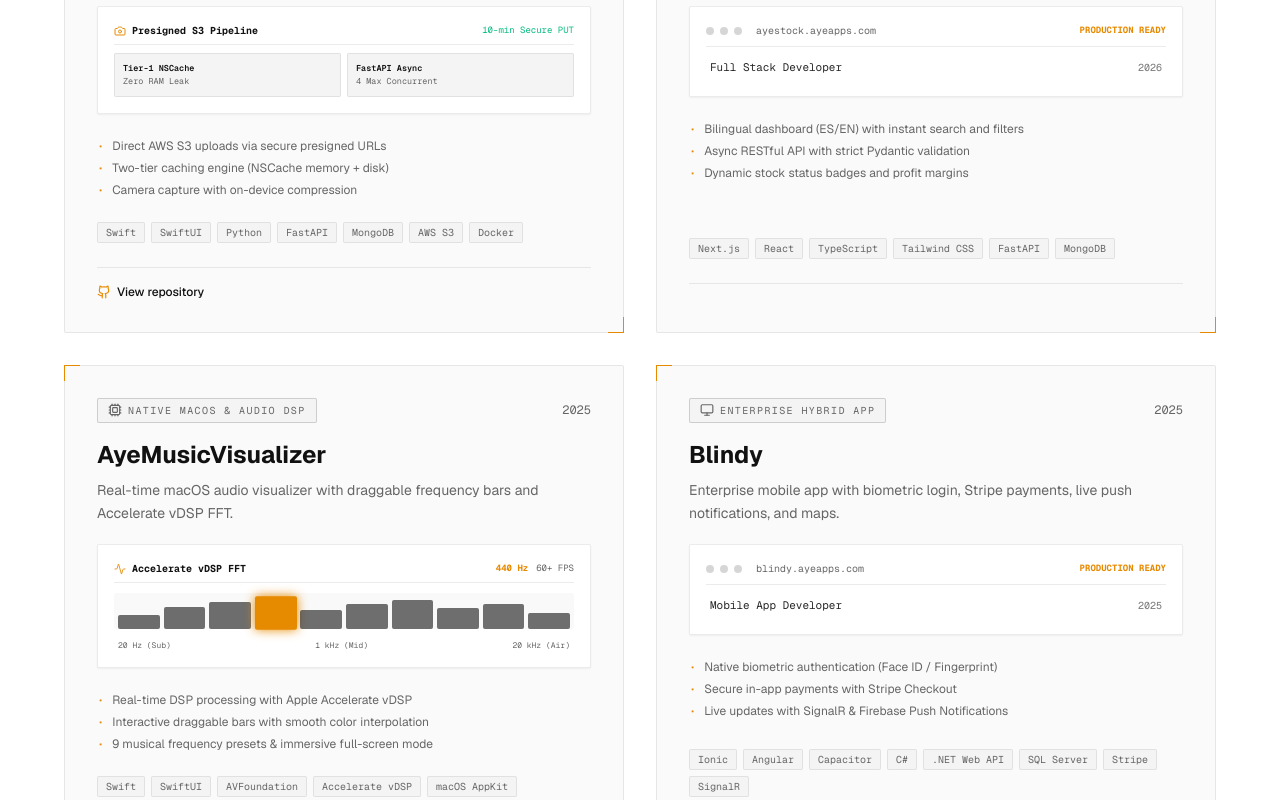
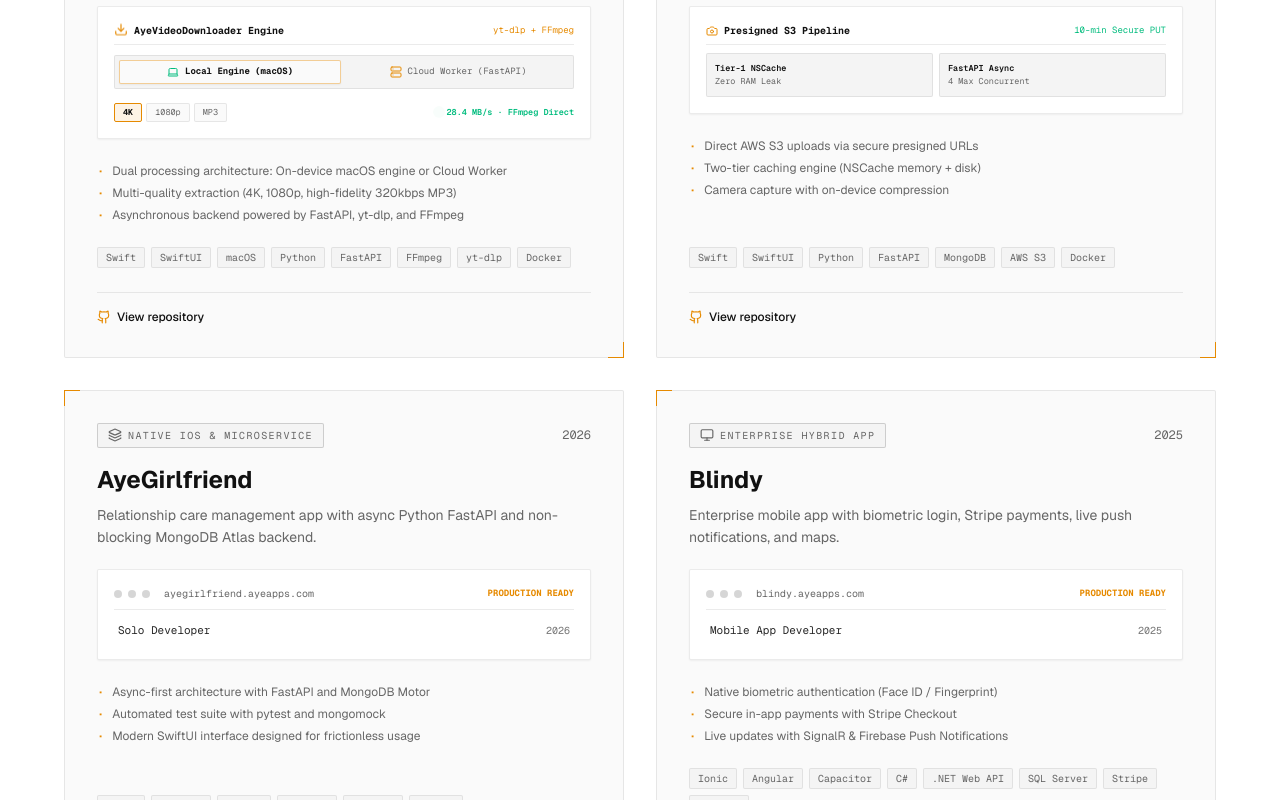
Before and after one commit to AyeApps/AyeAppsWeb, a Next.js app: page /en/portfolio in a window 1280 px wide. Shown: the part 1660-2460 px from the top of the page. Built offline with nearby package versions, Linux system fonts and the light colour scheme.

Commit message:
feat(projects): add AyeVideoDownloader and remove AyeStock, AyeMusicVisualizer, and MediScann

```diff
--- a/src/components/ProjectsShowcase.tsx
+++ b/src/components/ProjectsShowcase.tsx
@@ -1,7 +1,7 @@
 'use client'
 
-import { useState, useEffect } from 'react'
-import { PROJECTS, Project } from '@/data/projects'
+import { useState } from 'react'
+import { PROJECTS } from '@/data/projects'
 import ScrollReveal from './ScrollReveal'
 import {
   ExternalLink,
@@ -9,17 +9,13 @@
   Smartphone,
   Monitor,
   Cpu,
-  Activity,
   CheckSquare,
   ChevronRight,
   ChevronDown,
-  Volume2,
-  Sparkles,
-  Check,
-  Calendar,
-  Clock,
-  Repeat,
-  Camera
+  Camera,
+  Download,
+  Server,
+  Laptop
 } from 'lucide-react'
 import { GithubIcon } from './Icons'
 
@@ -51,9 +47,9 @@
   // Interactive state for Fatima Resendiz CRM demo
   const [crmStep, setCrmStep] = useState<number>(2) // 0: Lead, 1: Contacted, 2: Booked, 3: Delivered
 
-  // Interactive state for AyeMusicVisualizer
-  const [activeFrequency, setActiveFrequency] = useState<string>('440 Hz')
-  const [audioGain, setAudioGain] = useState<number>(85)
+  // Interactive state for AyeVideoDownloader demo
+  const [downloaderMode, setDownloaderMode] = useState<'local' | 'cloud'>('local')
+  const [downloaderQuality, setDownloaderQuality] = useState<'4K' | '1080p' | 'MP3'>('4K')
 
   const p = dict.portfolio
 
@@ -62,7 +58,7 @@
     if (filter === 'client') return item.category === 'client'
     if (filter === 'product') return item.category === 'product'
     if (filter === 'mobile') return item.category === 'mobile' || item.technologies.some(t => ['Swift', 'SwiftUI', 'iOS', 'React Native', 'Ionic'].includes(t))
-    if (filter === 'macos') return item.category === 'macos' || item.category === 'ai'
+    if (filter === 'macos') return item.category === 'macos' || item.technologies.includes('macOS')
     return true
   })
 
@@ -78,19 +74,6 @@
   const toggleTaskNode = (id: string) => {
     setAyeTasksExpanded((prev) => ({ ...prev, [id]: !prev[id] }))
   }
-
-  const FREQ_BARS = [
-    { hz: '60 Hz', label: 'Sub-bass', defaultH: 45 },
-    { hz: '120 Hz', label: 'Bass', defaultH: 70 },
-    { hz: '250 Hz', label: 'Warmth', defaultH: 85 },
-    { hz: '440 Hz', label: 'Pitch A4', defaultH: 95 },
-    { hz: '1 kHz', label: 'Presence', defaultH: 60 },
-    { hz: '2.5 kHz', label: 'Clarity', defaultH: 78 },
-    { hz: '5 kHz', label: 'Definition', defaultH: 90 },
-    { hz: '8 kHz', label: 'Brilliance', defaultH: 65 },
-    { hz: '12 kHz', label: 'Air', defaultH: 80 },
-    { hz: '16 kHz', label: 'Harmonics', defaultH: 50 },
-  ]
 
   const CRM_STAGES = [
     { name: lang === 'es' ? 'Prospecto' : 'Lead', color: 'text-[var(--muted)]' },
@@ -179,7 +162,7 @@
                     {project.tagline[lang]}
                   </p>
 
-                  {/* Interactive Visual Representation Mockups (Delight Tier) */}
+                  {/* Interactive Visual Representation Mockups */}
                   <div className="mb-6 p-4 rounded-xs border border-[var(--border)] bg-[var(--surface-raised)] overflow-hidden shadow-xs">
                     {project.id === 'fatima-resendiz' ? (
                       /* Interactive Fatima Resendiz CRM Platform Mockup */
@@ -286,45 +269,64 @@
                           )}
                         </div>
                       </div>
-                    ) : project.id === 'ayemusicvisualizer' ? (
-                      /* Interactive macOS Audio DSP Equalizer Mockup */
-                      <div className="space-y-2.5">
-                        <div className="flex items-center justify-between pb-1.5 border-b border-[var(--border)] text-[10px] font-mono">
+                    ) : project.id === 'aye-video-downloader' ? (
+                      /* Interactive AyeVideoDownloader Dual Engine Mockup */
+                      <div className="space-y-2.5 font-mono text-[10px]">
+                        <div className="flex items-center justify-between pb-1.5 border-b border-[var(--border)]">
                           <span className="text-[var(--foreground)] font-bold flex items-center gap-1.5">
-                            <Activity className="w-3 h-3 text-[var(--accent-amber)] animate-pulse" />
-                            Accelerate vDSP FFT
+                            <Download className="w-3.5 h-3.5 text-[var(--accent-amber)] animate-bounce" />
+                            AyeVideoDownloader Engine
                           </span>
-                          <div className="flex items-center gap-2 text-[9px]">
-                            <span className="text-[var(--accent-amber)] font-bold">{activeFrequency}</span>
-                            <span className="text-[var(--muted)]">60+ FPS</span>
-                          </div>
+                          <span className="text-[var(--accent-amber)] text-[9px]">yt-dlp + FFmpeg</span>
                         </div>
 
-                        {/* Interactive Equalizer Bars */}
-                        <div className="flex items-end justify-between h-9 gap-1 pt-1 px-1 bg-[var(--surface-alt)]/50 rounded-xs">
-                          {FREQ_BARS.map((bar, i) => {
-                            const isActive = activeFrequency === bar.hz
-                            const dynamicH = isActive ? 100 : bar.defaultH
-                            return (
+                        {/* Dual Mode Switcher */}
+                        <div className="grid grid-cols-2 gap-1.5 p-1 rounded-xs bg-[var(--surface-alt)] border border-[var(--border)]">
+                          <button
+                            onClick={() => setDownloaderMode('local')}
+                            className={`flex items-center justify-center gap-1.5 py-1 text-[9px] rounded-xs transition-all cursor-pointer ${
+                              downloaderMode === 'local'
+                                ? 'bg-[var(--surface)] text-[var(--foreground)] font-bold border border-[var(--accent-amber-border)] shadow-xs'
+                                : 'text-[var(--muted)] hover:text-[var(--foreground)]'
+                            }`}
+                          >
+                            <Laptop className="w-3 h-3 text-emerald-500" />
+                            {lang === 'es' ? 'Modo Local (macOS)' : 'Local Engine (macOS)'}
+                          </button>
+                          <button
+                            onClick={() => setDownloaderMode('cloud')}
+                            className={`flex items-center justify-center gap-1.5 py-1 text-[9px] rounded-xs transition-all cursor-pointer ${
+                              downloaderMode === 'cloud'
+                                ? 'bg-[var(--surface)] text-[var(--foreground)] font-bold border border-[var(--accent-amber-border)] shadow-xs'
+                                : 'text-[var(--muted)] hover:text-[var(--foreground)]'
+                            }`}
+                          >
+                            <Server className="w-3 h-3 text-[var(--accent-amber)]" />
+                            {lang === 'es' ? 'Cloud Worker (FastAPI)' : 'Cloud Worker (FastAPI)'}
+                          </button>
+                        </div>
+
+                        {/* Quality Selector & Telemetry */}
+                        <div className="flex items-center justify-between pt-1">
+                          <div className="flex items-center gap-1">
+                            {(['4K', '1080p', 'MP3'] as const).map((q) => (
                               <button
-                                key={bar.hz}
-                                onMouseEnter={() => setActiveFrequency(bar.hz)}
-                                onClick={() => setActiveFrequency(bar.hz)}
-                                aria-label={`Frecuencia ${bar.hz}`}
-                                style={{ height: `${dynamicH}%` }}
-                                className={`w-full rounded-xs transition-all duration-150 cursor-pointer ${
-                                  isActive
-                                    ? 'bg-[var(--accent-amber)] shadow-[0_0_10px_var(--accent-amber)] scale-y-105'
-                                    : 'bg-[var(--foreground)] opacity-60 hover:opacity-100 hover:bg-[var(--accent-amber)]'
+                                key={q}
+                                onClick={() => setDownloaderQuality(q)}
+                                className={`px-2 py-0.5 text-[8.5px] rounded-xs border transition-all cursor-pointer ${
+                                  downloaderQuality === q
+                                    ? 'border-[var(--accent-amber)] bg-[var(--accent-amber-subtle)] text-[var(--foreground)] font-bold'
+                                    : 'border-[var(--border)] bg-[var(--surface)] text-[var(--muted)]'
                                 }`}
-                              />
-                            )
-                          })}
-                        </div>
-                        <div className="flex items-center justify-between text-[8px] font-mono text-[var(--muted)] px-1">
-                          <span>20 Hz (Sub)</span>
-                          <span>1 kHz (Mid)</span>
-                          <span>20 kHz (Air)</span>
+                              >
+                                {q}
+                              </button>
+                            ))}
+                          </div>
+                          <div className="text-[8.5px] text-emerald-500 font-semibold flex items-center gap-1">
+                            <span className="w-1.5 h-1.5 rounded-full bg-emerald-500 animate-ping" />
+                            {downloaderMode === 'local' ? '28.4 MB/s · FFmpeg Direct' : 'Async Queue · 100% Cloud'}
+                          </div>
                         </div>
                       </div>
                     ) : project.id === 'ayerecipes' ? (
--- a/src/data/projects.ts
+++ b/src/data/projects.ts
@@ -2,7 +2,7 @@
   id: string
   slug: string
   title: string
-  category: 'client' | 'product' | 'mobile' | 'macos' | 'ai'
+  category: 'client' | 'product' | 'mobile' | 'macos'
   categoryLabel: { es: string; en: string }
   tagline: { es: string; en: string }
   description: { es: string; en: string }
@@ -88,6 +88,41 @@
     mockupType: 'mobile',
   },
   {
+    id: 'aye-video-downloader',
+    slug: 'aye-video-downloader',
+    title: 'Aye Video Downloader',
+    category: 'product',
+    categoryLabel: { es: 'App Nativa macOS & Cloud Engine', en: 'Native macOS & Cloud Engine' },
+    tagline: {
+      es: 'Extracción y transcodificación multimedia de alto rendimiento con procesamiento dual local y en la nube.',
+      en: 'High-throughput media extraction and transcoding with dual on-device and cloud processing pipelines.',
+    },
+    description: {
+      es: 'Aplicación nativa para macOS (SwiftUI) y cliente web que permite descargar y transcodificar video/audio en calidades de hasta 4K. Integra un motor de procesamiento dual: ejecución local eficiente o pipeline asíncrono en la nube con backend en Python/FastAPI, colas de descarga paralelas y transcodificación con FFmpeg.',
+      en: 'Native macOS (SwiftUI) and web application for high-throughput video and audio stream extraction up to 4K. Features a dual-processing engine: lightweight on-device execution or an asynchronous cloud worker pipeline powered by Python/FastAPI, parallel download queues, and FFmpeg transcoding.',
+    },
+    highlights: {
+      es: [
+        'Modo dual de procesamiento: Motor local en macOS o Cloud Worker',
+        'Extracción en múltiples calidades (4K, 1080p, audio MP3 320kbps)',
+        'Backend asíncrono con FastAPI, yt-dlp y transcodificación FFmpeg',
+        'Cliente nativo SwiftUI con telemetría de tasa de transferencia en vivo',
+      ],
+      en: [
+        'Dual processing architecture: On-device macOS engine or Cloud Worker',
+        'Multi-quality extraction (4K, 1080p, high-fidelity 320kbps MP3)',
+        'Asynchronous backend powered by FastAPI, yt-dlp, and FFmpeg',
+        'Native SwiftUI client with real-time transfer telemetry',
+      ],
+    },
+    technologies: ['Swift', 'SwiftUI', 'macOS', 'Python', 'FastAPI', 'FFmpeg', 'yt-dlp', 'Docker'],
+    year: '2026',
+    role: { es: 'Arquitectura & Desarrollo de Producto', en: 'Product Architecture & Engineering' },
+    featured: true,
+    githubUrl: 'https://github.com/alberto24dev/AyeVideoDownloader',
+    mockupType: 'terminal',
+  },
+  {
     id: 'ayerecipes',
     slug: 'ayerecipes',
     title: 'AyeRecipes',
@@ -121,66 +156,35 @@
     mockupType: 'mobile',
   },
   {
-    id: 'ayestock',
-    slug: 'ayestock',
-    title: 'AyeStock',
+    id: 'ayegirlfriend',
+    slug: 'ayegirlfriend',
+    title: 'AyeGirlfriend',
     category: 'product',
-    categoryLabel: { es: 'Dashboard Web & Inventario', en: 'Web Dashboard & Inventory' },
+    categoryLabel: { es: 'App Nativa iOS & Microservicio', en: 'Native iOS & Microservice' },
     tagline: {
-      es: 'Dashboard bilingüe de control de inventario con modo oscuro, búsqueda regex asíncrona y REST API.',
-      en: 'Bilingual inventory management dashboard with dark mode, async regex search, and REST API.',
+      es: 'Gestor de atención y seguimiento de momentos significativos con backend asíncrono en FastAPI y Motor.',
+      en: 'Relationship care management app with async Python FastAPI and non-blocking MongoDB Atlas backend.',
     },
     description: {
-      es: 'Plataforma web ágil para control de stock, precios de compra/venta y alertas de existencias. Frontend responsivo en Next.js con modo oscuro y backend asíncrono en FastAPI + Motor con búsquedas indexadas en MongoDB.',
-      en: 'Agile inventory control platform tracking stock, buy/sell margins, and inventory status. Responsive Next.js interface with dark mode and async Python FastAPI backend backed by MongoDB indexing.',
+      es: 'Aplicación nativa para iOS diseñada para registrar ideas, planear acciones y organizar momentos importantes. Backend asíncrono construido con FastAPI y Motor (MongoDB Atlas) con suite de pruebas automatizadas en pytest.',
+      en: 'Native iOS application designed to organize thoughtful ideas, plan partner activities, and log relationship milestones. Async FastAPI backend connected to MongoDB Atlas via Motor with automated pytest test suites.',
     },
     highlights: {
       es: [
-        'Dashboard bilingüe (ES/EN) con filtrado y búsqueda instantánea',
-        'API RESTful asíncrona con validaciones Pydantic',
-        'Badges dinámicos de estado de stock y márgenes',
+        'Arquitectura async-first con FastAPI y MongoDB Motor',
+        'Suite de pruebas automatizadas con pytest y mongomock',
+        'Interfaz moderna SwiftUI con foco en usabilidad',
       ],
       en: [
-        'Bilingual dashboard (ES/EN) with instant search and filters',
-        'Async RESTful API with strict Pydantic validation',
-        'Dynamic stock status badges and profit margins',
+        'Async-first architecture with FastAPI and MongoDB Motor',
+        'Automated test suite with pytest and mongomock',
+        'Modern SwiftUI interface designed for frictionless usage',
       ],
     },
-    technologies: ['Next.js', 'React', 'TypeScript', 'Tailwind CSS', 'FastAPI', 'MongoDB'],
+    technologies: ['Swift', 'SwiftUI', 'Python', 'FastAPI', 'MongoDB', 'pytest'],
     year: '2026',
-    role: { es: 'Desarrollador Full Stack', en: 'Full Stack Developer' },
-    mockupType: 'browser',
-  },
-  {
-    id: 'ayemusicvisualizer',
-    slug: 'ayemusicvisualizer',
-    title: 'AyeMusicVisualizer',
-    category: 'macos',
-    categoryLabel: { es: 'App Nativa macOS & Audio DSP', en: 'Native macOS & Audio DSP' },
-    tagline: {
-      es: 'Visualizador de audio en tiempo real para macOS con barras de frecuencia arrastrables y FFT vDSP.',
-      en: 'Real-time macOS audio visualizer with draggable frequency bars and Accelerate vDSP FFT.',
-    },
-    description: {
-      es: 'Aplicación nativa de macOS construida en SwiftUI y AVAudioEngine. Procesa audio en vivo mediante transformada de Fourier rápida (FFT de 2048 muestras con ventana Hann y Accelerate framework) para animar barras de frecuencia interactivas con suavizado exponencial y renderizado a 60+ FPS.',
-      en: 'Native macOS app built with SwiftUI and AVAudioEngine. Analyzes live audio using 2048-sample FFT via Apple Accelerate vDSP and Hann windowing to drive draggable frequency bars with exponential smoothing at 60+ FPS.',
-    },
-    highlights: {
-      es: [
-        'Procesamiento DSP en tiempo real con Apple Accelerate vDSP',
-        'Barras interactivas arrastrables con interpolación de color',
-        '9 presets de frecuencias y control inmersivo en pantalla completa',
-      ],
-      en: [
-        'Real-time DSP processing with Apple Accelerate vDSP',
-        'Interactive draggable bars with smooth color interpolation',
-        '9 musical frequency presets & immersive full-screen mode',
-      ],
-    },
-    technologies: ['Swift', 'SwiftUI', 'AVFoundation', 'Accelerate vDSP', 'macOS AppKit'],
-    year: '2025',
-    role: { es: 'Ingeniería de Software & DSP', en: 'Software & DSP Engineer' },
-    mockupType: 'terminal',
+    role: { es: 'Desarrollador Solo', en: 'Solo Developer' },
+    mockupType: 'mobile',
   },
   {
     id: 'blindy',
@@ -213,36 +217,4 @@
     role: { es: 'Desarrollador Móvil', en: 'Mobile App Developer' },
     mockupType: 'mobile',
   },
-  {
-    id: 'mediscann',
-    slug: 'mediscann',
-    title: 'MediScann',
-    category: 'ai',
-    categoryLabel: { es: 'IA & Visión Computacional', en: 'AI & Computer Vision' },
-    tagline: {
-      es: 'Clasificador dermatológico en tiempo real mediante red neuronal MobileNetV2 y cliente móvil.',
-      en: 'Real-time dermatological condition classifier powered by a custom MobileNetV2 neural network.',
-    },
-    description: {
-      es: 'Sistema de salud digital con app móvil en React Native (Expo) y backend de inferencia en Python/TensorFlow. Utiliza una red neuronal convolucional MobileNetV2 optimizada para clasificar afecciones dérmicas a partir de imágenes capturadas por el usuario.',
-      en: 'Digital health solution featuring a React Native (Expo) mobile app and Python/TensorFlow inference backend. Powered by a fine-tuned MobileNetV2 convolutional neural network classifying skin conditions from camera captures.',
-    },
-    highlights: {
-      es: [
-        'Modelo MobileNetV2 customizado para inferencia rápida en backend',
-        'App móvil en React Native / Expo con interfaz intuitiva',
-        'Infraestructura contenerizada con Docker Compose',
-      ],
-      en: [
-        'Custom MobileNetV2 CNN tuned for low-latency backend inference',
-        'Intuitive React Native / Expo mobile interface',
-        'Containerized architecture orchestrated with Docker Compose',
-      ],
-    },
-    technologies: ['React Native', 'Expo', 'Python', 'TensorFlow', 'Flask', 'Docker'],
-    year: '2025',
-    role: { es: 'Desarrollo de IA & Móvil', en: 'AI & Mobile Developer' },
-    githubUrl: 'https://github.com/Sadiec7/MediScann',
-    mockupType: 'mobile',
-  },
 ]
```
